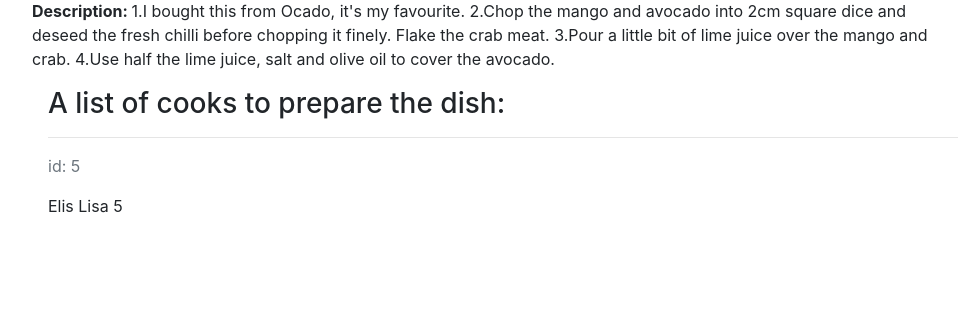
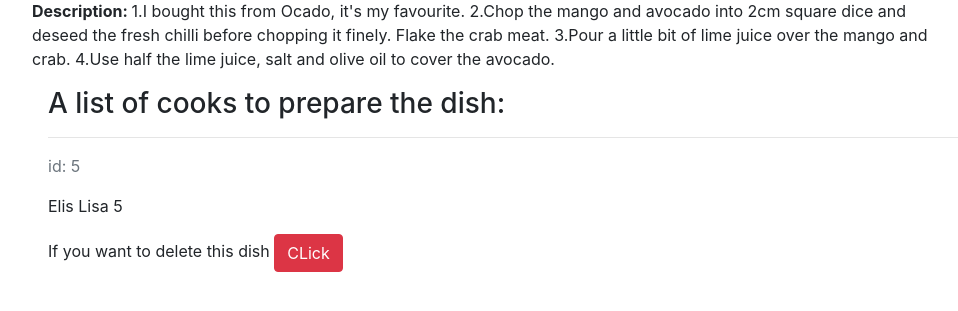
Before and after one commit to MrsLFG/restaurant-kitchen-service, a Django app: page /kitchen/dishes/8/ in a window 1280 px wide. Shown: the part 163-474 px from the top of the page, without its empty margins (303-1261 px from the left). Run offline with Django 5.2, Linux system fonts and the light colour scheme; data comes from the database, SQL or seed files in the repository.

Commit message:
html file with details about dish done

```diff
--- a/templates/kitchen/dish_detail.html
+++ b/templates/kitchen/dish_detail.html
@@ -24,6 +24,13 @@
         {{ cook.years_of_experience }}
       {% endif %}
       </p>
+      <p>If you want to delete this dish
+        <a
+            href="{% url 'kitchen:dish-delete' pk=dish.id %}"
+            class="btn btn-danger"
+        >CLick
+        </a>
+      </p>
     {% empty %}
       <p>No cooks!</p>
     {% endfor %}
```
